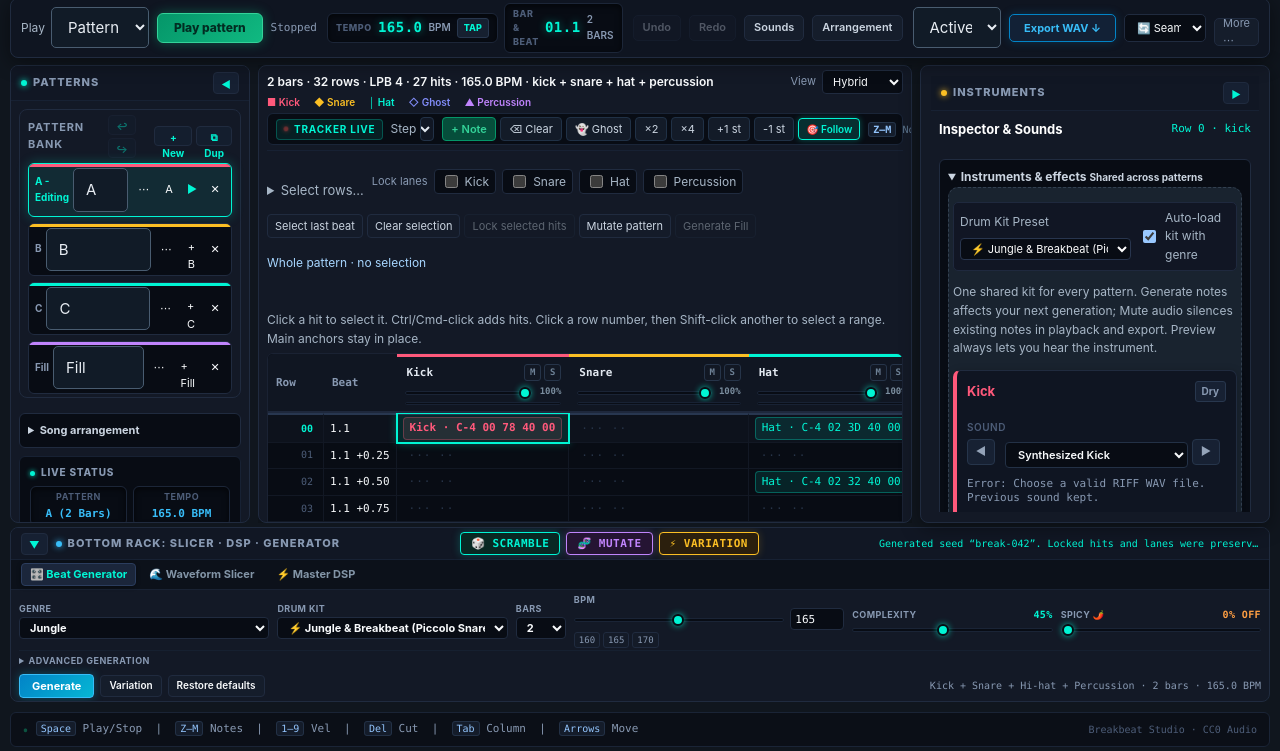
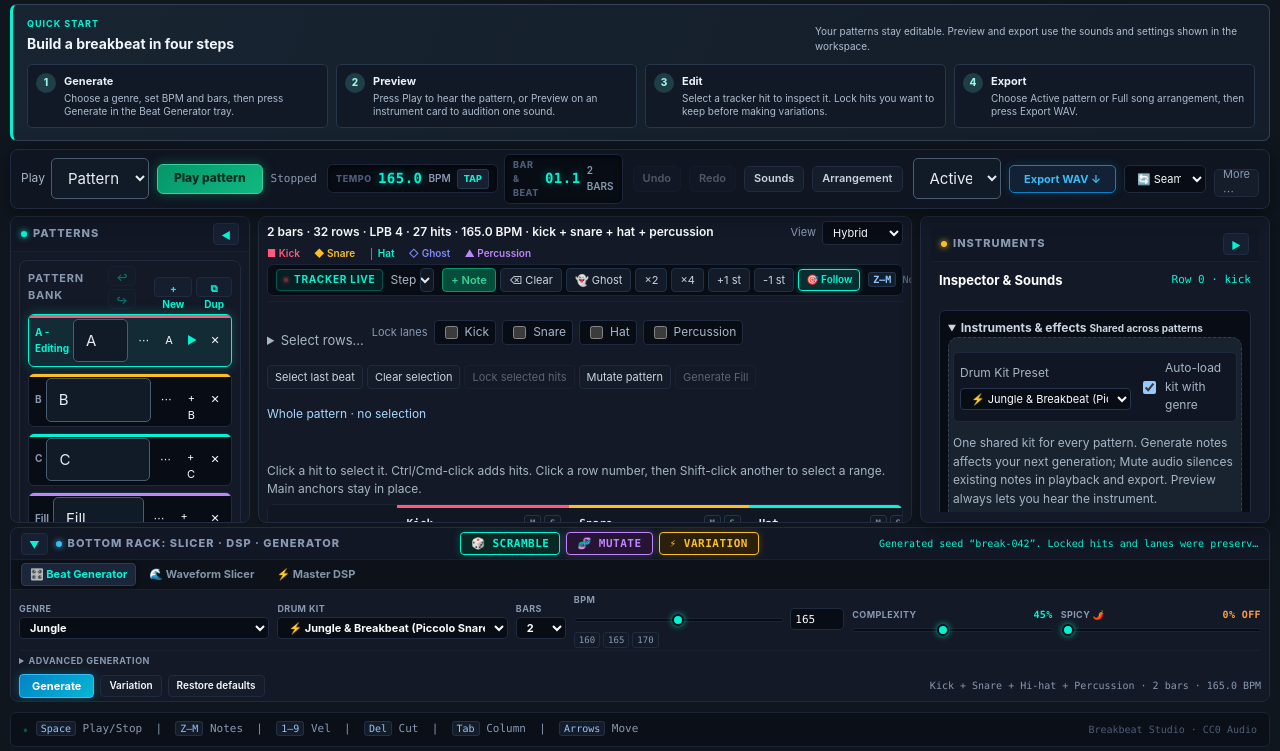
Before and after one commit to arthurDnB/BreakbeatPatternMaker, a website with bundled scripts: page public/index.html in a window 1280 px wide. Shown: the part 49-800 px from the top of the page. Built offline with nearby package versions, Linux system fonts and the light colour scheme; files whose address does not match are found by name.

Commit message:
feat: add persistent quick start guide

```diff
--- a/public/index.html
+++ b/public/index.html
@@ -26,10 +26,24 @@
     <button id="project-save">Save project + samples</button>
     <label class="open-project" for="project-open">Open project<input id="project-open" type="file" accept=".bbproject,application/json"></label>
     <button id="project-new">New project</button>
+    <button id="quick-start-toggle" class="quick-start-toggle" type="button" aria-controls="quick-start" aria-expanded="true">Hide guide</button>
     <span id="save-status" role="status">Local autosave ready</span>
   </section>
   <a href="./README.md" target="_blank" class="help-link">Help ↗</a>
 </header>
+
+<section id="quick-start" class="quick-start" aria-labelledby="quick-start-title">
+  <div class="quick-start-heading">
+    <div><p class="eyebrow">QUICK START</p><h2 id="quick-start-title">Build a breakbeat in four steps</h2></div>
+    <p>Your patterns stay editable. Preview and export use the sounds and settings shown in the workspace.</p>
+  </div>
+  <ol class="quick-start-steps">
+    <li><span class="quick-start-number">1</span><div><strong>Generate</strong><p>Choose a genre, set BPM and bars, then press Generate in the Beat Generator tray.</p></div></li>
+    <li><span class="quick-start-number">2</span><div><strong>Preview</strong><p>Press Play to hear the pattern, or Preview on an instrument card to audition one sound.</p></div></li>
+    <li><span class="quick-start-number">3</span><div><strong>Edit</strong><p>Select a tracker hit to inspect it. Lock hits you want to keep before making variations.</p></div></li>
+    <li><span class="quick-start-number">4</span><div><strong>Export</strong><p>Choose Active pattern or Full song arrangement, then press Export WAV.</p></div></li>
+  </ol>
+</section>
 
 <!-- Global Hardware Transport Bar -->
 <div class="transport daw-transport" aria-label="Playback and export">
--- a/public/workspace.css
+++ b/public/workspace.css
@@ -332,6 +332,21 @@ main.daw-chassis {
   color: #fff;
   border-color: var(--border-card);
 }
+
+.quick-start-toggle { font-size:11px; padding:3px 8px; border:1px solid #33445b; border-radius:4px; background:#151f2d; color:#c5d4e5; white-space:nowrap; }
+.quick-start-toggle:hover { border-color:var(--accent-cyan); color:#fff; }
+.quick-start { margin:6px 0 8px; padding:12px 14px; border:1px solid #344258; border-left:3px solid var(--accent-cyan); border-radius:7px; background:linear-gradient(110deg,#182431,#141d2a); }
+.quick-start-heading { display:flex; align-items:end; justify-content:space-between; gap:12px; margin-bottom:9px; }
+.quick-start-heading .eyebrow { margin:0 0 2px; color:var(--accent-cyan); font-size:9px; letter-spacing:1px; }
+.quick-start-heading h2 { margin:0; color:#f1f5fb; font-size:14px; }
+.quick-start-heading > p { max-width:440px; margin:0; color:#aebdd0; font-size:10px; }
+.quick-start-steps { display:grid; grid-template-columns:repeat(4,minmax(0,1fr)); gap:8px; margin:0; padding:0; list-style:none; }
+.quick-start-steps li { display:flex; align-items:flex-start; gap:8px; min-width:0; padding:8px; background:#101925; border:1px solid #27364a; border-radius:5px; }
+.quick-start-number { display:grid; place-items:center; flex:none; width:20px; height:20px; border-radius:50%; background:#203e48; color:#9af5e5; font-size:10px; font-weight:800; }
+.quick-start-steps strong { display:block; color:#eaf1fa; font-size:11px; }
+.quick-start-steps p { margin:2px 0 0; color:#aebdd0; font-size:10px; line-height:1.35; }
+@media(max-width:900px) { .quick-start-heading { align-items:flex-start; flex-direction:column; } .quick-start-steps { grid-template-columns:repeat(2,minmax(0,1fr)); } }
+@media(max-width:520px) { .quick-start { padding:9px; } .quick-start-steps { grid-template-columns:1fr; } }
 
 /* --------------------------------------------------------------------------
    4. Global Hardware Transport Bar (Docked Top Rack)
--- a/scripts/site-browser-smoke.mjs
+++ b/scripts/site-browser-smoke.mjs
@@ -6,7 +6,7 @@ const browser=await chromium.launch({headless:true,channel:process.env.BROWSER_C
 try{for(const prefix of ['/','/breakbeat-pattern-maker/']){
  const server=createServer(async(req,res)=>{try{const url=new URL(req.url,'http://local');if(!url.pathname.startsWith(prefix))throw Error('Outside mount');const suffix=decodeURIComponent(url.pathname.slice(prefix.length))||'index.html';const file=resolve(root,suffix);if(!file.startsWith(root+sep))throw Error('Outside site');const bytes=await readFile(file);res.writeHead(200,{'Content-Type':{'.html':'text/html','.js':'text/javascript','.css':'text/css','.wav':'audio/wav','.json':'application/json','.md':'text/plain'}[extname(file)]??'text/plain'});res.end(bytes);}catch{res.writeHead(404);res.end('Not found');}});
  await new Promise(r=>server.listen(0,'127.0.0.1',r));const origin='http://127.0.0.1:'+server.address().port,context=await browser.newContext({acceptDownloads:true}),p=await context.newPage(),errors=[];p.on('pageerror',e=>errors.push(e.message));p.on('response',r=>{if(r.status()>=400)errors.push(r.status()+' '+r.url());});
- try{await p.goto(origin+prefix);await p.locator('.hit').first().waitFor();assert.equal(await p.locator('body').evaluate(e=>getComputedStyle(e).backgroundColor),'rgb(16, 22, 30)');await p.click('#show-sounds');for(const sound of LIBRARY){await p.selectOption('#kit-choice-'+sound.role,sound.id);await p.waitForFunction(({role,name})=>document.querySelector('#kit-info-'+role).textContent.includes(name),sound);}
+ try{await p.goto(origin+prefix);await p.locator('.hit').first().waitFor();assert.equal(await p.locator('body').evaluate(e=>getComputedStyle(e).backgroundColor),'rgb(16, 22, 30)');assert.equal(await p.locator('#quick-start').isVisible(),true);await p.click('#quick-start-toggle');assert.equal(await p.locator('#quick-start').isVisible(),false);await p.click('#quick-start-toggle');assert.equal(await p.locator('#quick-start').isVisible(),true);await p.click('#show-sounds');for(const sound of LIBRARY){await p.selectOption('#kit-choice-'+sound.role,sound.id);await p.waitForFunction(({role,name})=>document.querySelector('#kit-info-'+role).textContent.includes(name),sound);}
  await p.click('#kit-play-kick');await p.click('#play');await p.click('#play');const download=p.waitForEvent('download');await p.click('#export-wav');const wav=await readFile(await(await download).path());assert.equal(wav.toString('ascii',0,4),'RIFF');assert.ok(wav.length>44);
  const saved=p.waitForEvent('download');await p.click('#project-save');const project=await readFile(await(await saved).path());await p.setInputFiles('#project-open',{name:'test.bbproject',mimeType:'application/json',buffer:project});await p.waitForFunction(()=>document.querySelector('#status').textContent.includes('Project opened'));await p.waitForFunction(()=>document.querySelector('#save-status').textContent==='Saved locally');await p.reload();await p.waitForFunction(()=>document.querySelector('#save-status').textContent==='Restored local workspace');
  for(const href of ['./README.md','./public/samples/credits.html','./public/samples/VCSL-LICENSE.txt','./public/samples/TR808-LICENSE.txt','./public/samples/STARGATE-LICENSE.txt'])assert.equal((await p.request.get(origin+prefix+href.slice(2))).status(),200);
--- a/src/web.ts
+++ b/src/web.ts
@@ -1019,6 +1019,10 @@ document.addEventListener('keydown',event=>{if(event.key==='Escape')el<HTMLDetai
 // Workspace navigation changes presentation only, preserving edit and audio behavior.
 el('show-sounds').onclick=()=>{el<HTMLDetailsElement>('sounds-panel').open=true;el('sounds-panel').scrollIntoView({behavior:'smooth',block:'nearest'});el('sounds-panel').querySelector('summary')?.focus();};
 el('show-arrangement').onclick=()=>{el<HTMLDetailsElement>('arranger').open=true;el('arranger').scrollIntoView({behavior:'smooth',block:'nearest'});el('arranger').querySelector('summary')?.focus();};
+const quickStart=el<HTMLElement>('quick-start'),quickStartToggle=el<HTMLButtonElement>('quick-start-toggle');
+function setQuickStartVisible(visible:boolean){quickStart.hidden=!visible;quickStartToggle.setAttribute('aria-expanded',String(visible));quickStartToggle.textContent=visible?'Hide guide':'Quick start';try{localStorage.setItem('bpm_quick_start_hidden',visible?'0':'1');}catch{}}
+try{setQuickStartVisible(localStorage.getItem('bpm_quick_start_hidden')!=='1');}catch{setQuickStartVisible(true);}
+quickStartToggle.onclick=()=>setQuickStartVisible(quickStart.hidden===true);
 
 el('back-to-pattern').onclick=()=>{el('grid').scrollIntoView({behavior:'smooth',block:'start'});el('grid').focus({preventScroll:true});};
 
```
Also changed, not shown: DEVELOPMENT-LOG.md (+6 -0 lines), PROJECT-SCOPE.md (+2 -0 lines), README.md.
